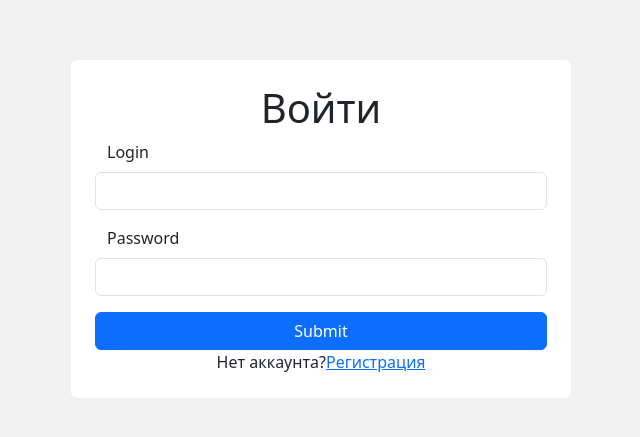
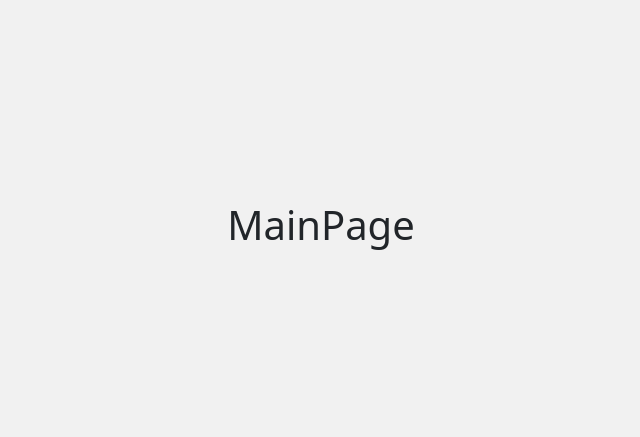
Before and after one commit to KindProgrammer/frontend-project-12, a React (Vite) app in the folder frontend/: page / in a window 1280 px wide. Shown: the part 171-608 px from the top of the page, without its empty margins (319-959 px from the left). Built offline with nearby package versions, Linux system fonts and the light colour scheme.

Commit message:
Created redirect to the main page from the login page

```diff
--- a/frontend/src/App.jsx
+++ b/frontend/src/App.jsx
@@ -2,13 +2,15 @@ import { BrowserRouter, Routes, Route } from 'react-router-dom';
 
 import Login from './Pages/Login.jsx';
 import NotFound from './Pages/NotFound.jsx';
+import MainPage from './Pages/MainPage.jsx';
+import routes from './routes.js';
 
 function App() {
   return (
     <BrowserRouter>
       <Routes>
-        <Route path="/" element={<Login />} />
-        <Route path="login" element={<Login />} />
+        <Route path={routes.mainPagePath} element={<MainPage />} />
+        <Route path={routes.loginPagePath} element={<Login />} />
         <Route path="*" element={<NotFound />} />
       </Routes>
     </BrowserRouter>
--- a/frontend/src/Components/LoginForm.jsx
+++ b/frontend/src/Components/LoginForm.jsx
@@ -1,51 +1,86 @@
 import React from 'react';
+import { useState, useRef, useEffect } from 'react';
 import { useNavigate } from "react-router-dom";
-import { Formik, Form, Field, ErrorMessage } from 'formik';
-import { Button, Container, Row } from 'react-bootstrap';
+// import { Formik, Form, Field, ErrorMessage } from 'formik';
+import { useFormik } from 'formik';
+import { Button, Container, Row, Spinner, Form } from 'react-bootstrap';
 import axios from 'axios';
+import routes from '../routes';
 
 const LoginForm = () => {
+  const [authError, setAuthError] = useState(false);
+  const inputRef = useRef(null);
   const navigate = useNavigate();
 
-  return (
-    <Formik
-      initialValues={{ login: '', password: '' }}
-      onSubmit={(values, { setSubmitting }) => {
-        const { login, password } = values;
-        axios.post('/api/v1/login', {
+  useEffect(() => {
+      inputRef.current.focus();
+  }, []);
+
+  const formik = useFormik({
+    initialValues: { login: '', password: '' },
+    onSubmit: values => {
+      const { login, password } = values;
+        axios.post(routes.apiLogin, {
           username: login,
           password: password
         })
         .then((response) => {
           const { token:jwtToken, username:login } = response.data;
-          console.log(jwtToken)
-          navigate('/')
+          localStorage.setItem(login, {jwtToken: jwtToken});
+          navigate('/');
         })
         .catch((error) => {
-          console.log(error)
+          setAuthError(true);
+          if ( error.isAxiosError && error.response.status === 401) {
+            console.log('error 401!');
+            inputRef.current.select();
+          } else {
+            throw error;
+          }
         })
-      }}
-    >
-    {({ isSubmitting }) => (
+        .finally(() => {
+          formik.setSubmitting(false);
+        });
+    },
+  });
+
+  return (
       <Container>
-        <Form>
+        <Form onSubmit={formik.handleSubmit}>
           <Row className='mb-3'>
-            <label  className="form-label" htmlFor="login">Login</label>
-            <Field className="form-control" type="text" name="login" id="login" />
-            <ErrorMessage name="text" component="div" />
+            <Form.Label className="form-label" htmlFor="login">Логин:</Form.Label>
+            <Form.Control
+              ref={inputRef}
+              className={authError ? 'is-invalid' : ''}
+              type="text"
+              name="login"
+              id="login"
+              onChange={formik.handleChange}
+              value={formik.values.login}
+            />
           </Row>
-          <Row className='mb-3'>
-            <label className="form-label" htmlFor="password">Password</label>
-            <Field className="form-control" type="password" name="password" id="password" />
-            <ErrorMessage name="password" component="div" />
+          <Row>
+            <Form.Label className="form-label" htmlFor="password">Пароль:</Form.Label>
+            <Form.Control
+              className={authError ? 'is-invalid' : ''}
+              type="password"
+              name="password"
+              id="password"
+              onChange={formik.handleChange}
+              value={formik.values.password}
+            />
           </Row>
+            <p className='text-danger'>{authError ? 'Неверный логин или пароль' : '\u00A0'}</p>
           <Row className='mt-3'>
-            <Button variant='primary' type="submit" disabled={isSubmitting}>Submit</Button>
+            <Button
+              variant='primary'
+              type="submit"
+              disabled={formik.isSubmitting}>
+              {formik.isSubmitting ? <Spinner as="span" animation="border" size="sm" role="status" aria-hidden="true" /> : 'Submit'}
+            </Button>
           </Row>
         </Form>
       </Container>
-    )}
-    </Formik>
   );
 }
 
--- a/frontend/src/Pages/Login.jsx
+++ b/frontend/src/Pages/Login.jsx
@@ -6,7 +6,7 @@ const Login = () => {
     <div className='form-container'>
       <h1 className='form-title'>Войти</h1>
       <LoginForm />
-      <div className='form-footer'>
+      <div className='form-footer mt-3'>
         <span>Нет аккаунта?</span><a href="#">Регистрация</a>
       </div>
     </div>
--- /dev/null
+++ b/frontend/src/Pages/MainPage.jsx
@@ -0,0 +1,11 @@
+import React from 'react';
+
+const MainPage = () => {
+
+
+    return (
+        <h1>MainPage</h1>
+    );
+}
+
+export default MainPage;
--- /dev/null
+++ b/frontend/src/routes.js
@@ -0,0 +1,9 @@
+const apiPath = '/api/v1'
+
+const routes = {
+    mainPagePath: '/',
+    loginPagePath: '/login',
+    apiLogin: [apiPath, 'login'].join('/'),
+}
+
+export default routes
--- a/package.json
+++ b/package.json
@@ -5,6 +5,7 @@
   "main": "index.js",
   "scripts": {
     "build": "npm run build --prefix frontend",
+    "dev": "start-server",
     "start": "start-server -s ./frontend/dist",
     "test": "echo \"Error: no test specified\" && exit 1",
     "postinstall": "cd frontend && npm ci"
```
Also changed, not shown: 1 other file (tests, documents, lock files or other folders).
